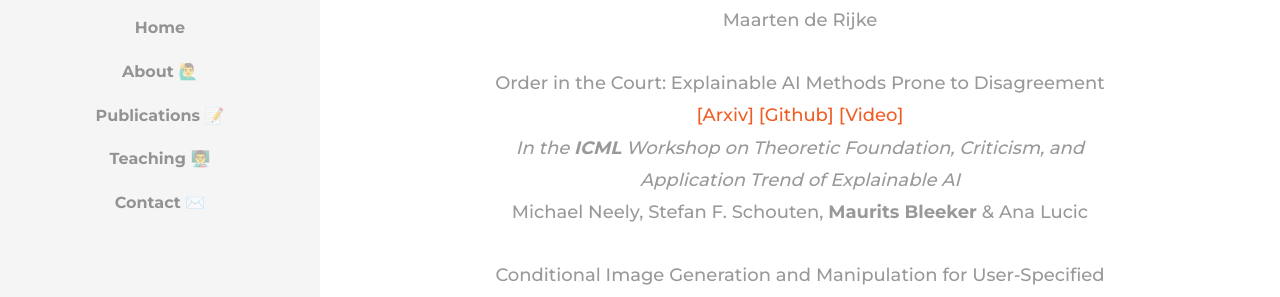
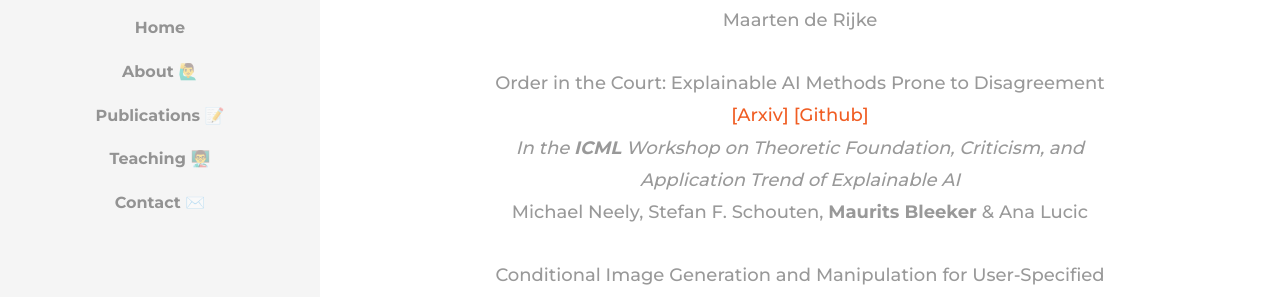
Before and after one commit to MauritsBleeker/mauritsbleeker.github.io, a Jekyll site: the page built from publications.md, in a window 1280 px wide and 900 px high, scrolled down 2060 px. Shown: the part 167-464 px from the top of the window. Built offline with Jekyll 4.4.1, drawn with Linux system fonts in a browser that asks for light colours; some web fonts are replaced.

Commit message:
remove wrong video

```diff
--- a/_layouts/publications.html
+++ b/_layouts/publications.html
@@ -125,7 +125,6 @@
                         <p class="paper-title"> Order in the Court: Explainable AI Methods Prone to Disagreement
                             <a href="https://arxiv.org/abs/2105.03287"> [Arxiv]</a>
                             <a href="http://github.com/sfschouten/court-of-xai"> [Github] </a>
-                            <a href="https://www.youtube.com/watch?v=CrT7wlzY5K8"> [Video] </a>
                         </p>
                         <p class="conference">
                             <i>In the <b>ICML</b> Workshop on Theoretic Foundation, Criticism, and Application Trend of Explainable AI</i>
```
